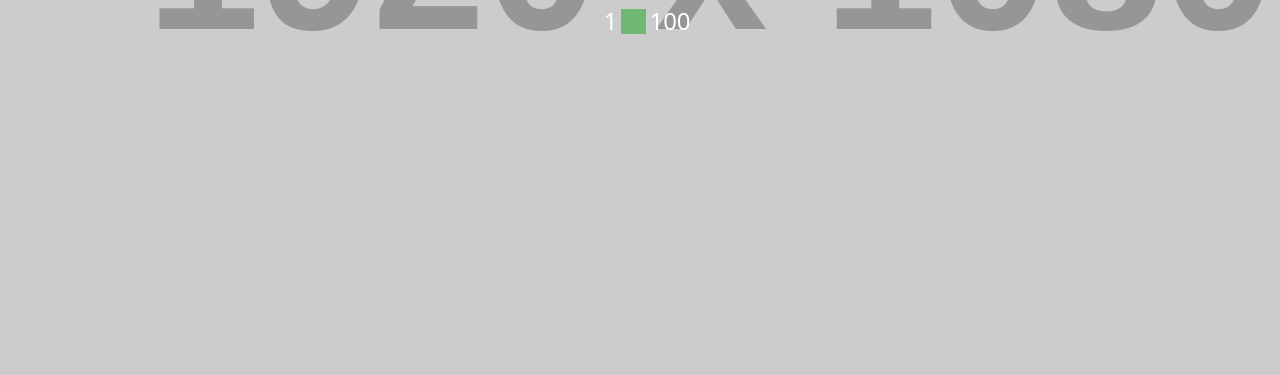
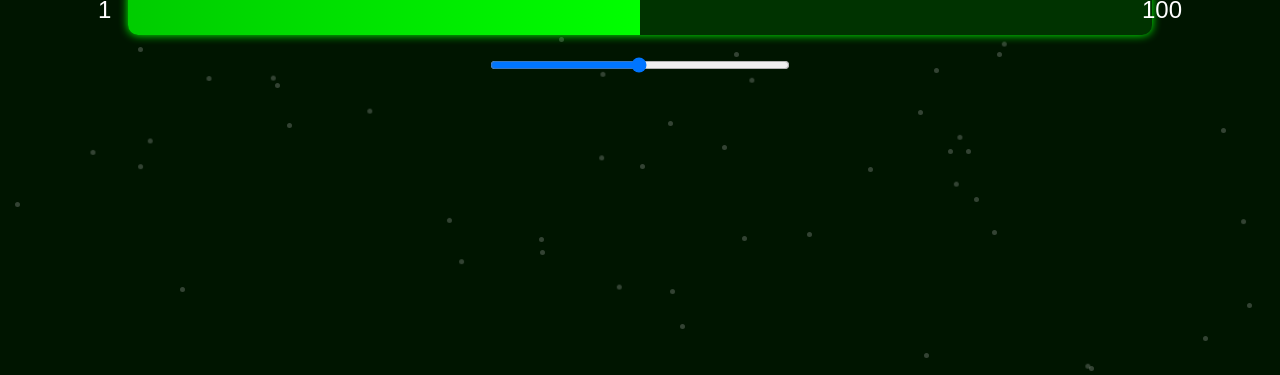
Before and after one commit to RubixYouTube/mewhenthe, a plain HTML site: page index.html in a window 1280 px wide. Shown: the part 425-800 px from the top of the page. Drawn offline with nearby package versions, Linux system fonts and the light colour scheme; placeholder pictures from the web are drawn by us.

Commit message:
some improvements

```diff
--- a/index.html
+++ b/index.html
@@ -1,61 +1,135 @@
+<!DOCTYPE html>
 <html lang="en">
 <head>
   <meta charset="UTF-8">
   <meta name="viewport" content="width=device-width, initial-scale=1.0">
   <title>gSpeed</title>
-    <script src="https://cdn.tailwindcss.com"></script>
   <style>
     body {
-            background-color: #0b0f0b;
-            background-image: url('https://placehold.co/1920x1080/0b0f0b/0b0f0b?text=Background+with+gray+circles');
-            background-size: cover;
-            background-repeat: no-repeat;
-            background-attachment: fixed;
+      margin: 0;
+      height: 100vh;
+      display: flex;
+      flex-direction: column;
+      justify-content: center;
+      align-items: center;
+      background-color: #001500;
+      overflow: hidden;
     }
-        .slider-container {
+
+    .background {
+      position: absolute;
+      top: 0;
+      left: 0;
+      width: 100%;
+      height: 100%;
+      z-index: -1;
+      overflow: hidden;
+    }
+
+    .dot {
+      position: absolute;
+      width: 5px;
+      height: 5px;
+      background-color: rgba(255, 255, 255, 0.2);
+      border-radius: 50%;
+      animation: float 10s infinite ease-in-out;
+    }
+
+    @keyframes float {
+      0% {
+        transform: translateY(0) translateX(0);
+      }
+      50% {
+        transform: translateY(100px) translateX(50px);
+      }
+      100% {
+        transform: translateY(-100px) translateX(-50px);
+      }
+    }
+
+    h1 {
+      font-size: 5rem;
+      color: #00ff00;
+      font-family: Arial, sans-serif;
+      text-shadow: 0 0 15px #00ff00;
+      margin: 0 0 20px;
+    }
+
+    .progress-container {
+      width: 80%;
+      height: 50px;
+      background-color: #003300;
+      border-radius: 10px;
+      box-shadow: 0 0 10px #00ff00;
+      position: relative;
       display: flex;
       align-items: center;
-            justify-content: center;
-            flex-direction: column;
-            height: 100vh;
     }
-        .slider {
-            -webkit-appearance: none;
-            appearance: none;
-            width: 100%;
-            height: 25px;
-            background: #4caf50;
-            outline: none;
-            opacity: 0.7;
-            transition: opacity .2s;
+
+    .progress-bar {
+      height: 100%;
+      width: 50%;
+      background: linear-gradient(to right, #00cc00, #00ff00);
+      border-radius: 10px 0 0 10px;
     }
-        .slider:hover {
-            opacity: 1;
+
+    .progress-number {
+      position: absolute;
+      color: #fff;
+      font-size: 1.5rem;
+      font-family: Arial, sans-serif;
     }
-        .slider::-webkit-slider-thumb {
-            -webkit-appearance: none;
-            appearance: none;
-            width: 25px;
-            height: 25px;
-            background: #4caf50;
-            cursor: pointer;
+
+    .progress-number.left {
+      left: -30px;
     }
-        .slider::-moz-range-thumb {
-            width: 25px;
-            height: 25px;
-            background: #4caf50;
-            cursor: pointer;
+
+    .progress-number.right {
+      right: -30px;
+    }
+
+    .slider-container {
+      margin-top: 20px;
+    }
+
+    input[type="range"] {
+      width: 300px;
     }
   </style>
 </head>
-<body class="flex items-center justify-center">
-    <div class="slider-container text-center">
-        <h1 class="text-6xl font-bold text-green-500 mb-8">gSpeed</h1>
-        <div class="w-3/4 md:w-1/2 lg:w-1/3 flex items-center">
-            <span class="text-white text-2xl mr-4">1</span>
-            <input type="range" min="1" max="100" value="50" class="slider">
-            <span class="text-white text-2xl ml-4">100</span>
+<body>
+  <div class="background" id="background"></div>
+  <h1>gSpeed</h1>
+  <div class="progress-container">
+    <div class="progress-bar" id="progressBar"></div>
+    <div class="progress-number left">1</div>
+    <div class="progress-number right">100</div>
   </div>
+  <div class="slider-container">
+    <input type="range" id="progressSlider" min="1" max="100" value="50">
   </div>
+
+  <script>
+    // Create random floating dots for background
+    const background = document.getElementById('background');
+    for (let i = 0; i < 100; i++) {
+      const dot = document.createElement('div');
+      dot.classList.add('dot');
+      dot.style.top = `${Math.random() * 100}vh`;
+      dot.style.left = `${Math.random() * 100}vw`;
+      dot.style.animationDuration = `${Math.random() * 5 + 5}s`;
+      dot.style.animationDelay = `${Math.random() * 10}s`;
+      background.appendChild(dot);
+    }
+
+    // Slider to control progress bar
+    const progressBar = document.getElementById('progressBar');
+    const slider = document.getElementById('progressSlider');
+
+    slider.addEventListener('input', () => {
+      const progress = slider.value;
+      progressBar.style.width = `${progress}%`;
+    });
+  </script>
 </body>
 </html>
```
Lines whose indentation alone changed are shown as unchanged.
